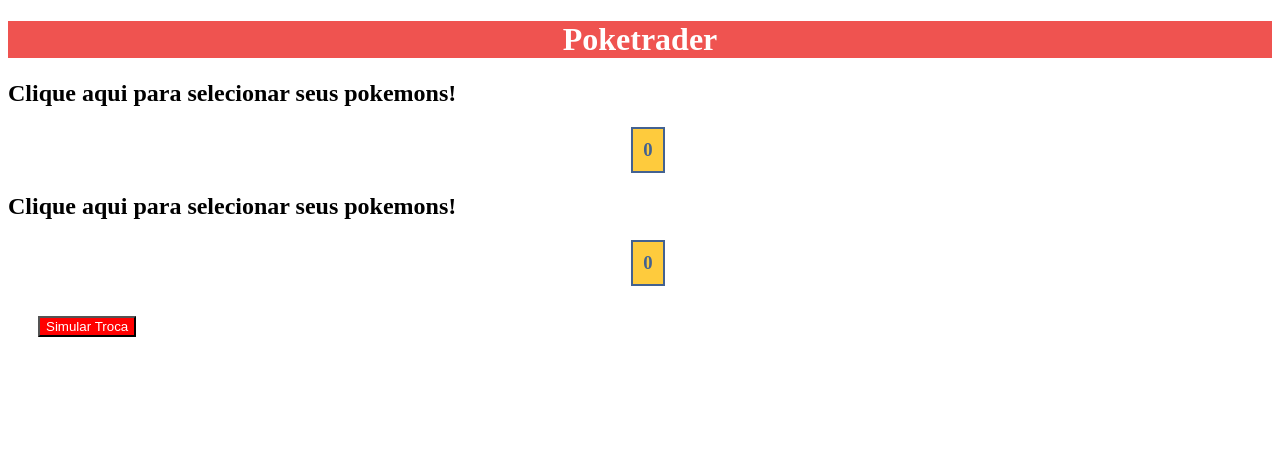
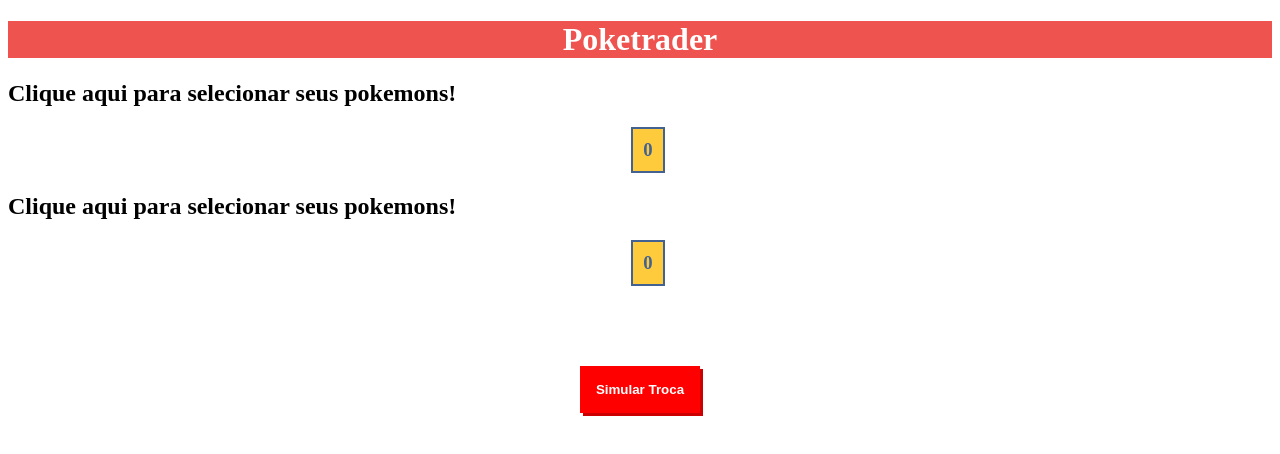
Before and after one commit to samuelfavila/poketrader, a React (Create React App) app: page / in a window 1280 px wide. Shown: the top 454 px of the page. Built offline with nearby package versions, Linux system fonts and the light colour scheme.

Commit message:
Fix Button and Results Text

```diff
--- a/src/components/PokemonSelectorModal/style.css
+++ b/src/components/PokemonSelectorModal/style.css
@@ -5,7 +5,7 @@
 	align-items: center;
 	justify-content: center;
 	height: 90vh;
-	/* min-height: 100vh; */
+	margin: 1em auto;
 	padding: 3rem 0.5rem;
 	background: #ffffff;
 	border-radius: 0.5rem;
--- a/src/components/TradeButton/index.jsx
+++ b/src/components/TradeButton/index.jsx
@@ -3,11 +3,9 @@ import "./style.css";
 
 const TradeButton = ({ onClick }) => {
 	return (
-		<div>
-			<button className="trade-button" onClick={onClick}>
-				Simular Troca
-			</button>
-		</div>
+		<button className="trade-button" onClick={onClick}>
+			Simular Troca
+		</button>
 	);
 };
 
--- a/src/components/TradeButton/style.css
+++ b/src/components/TradeButton/style.css
@@ -1,5 +1,9 @@
 .trade-button {
-	margin: 30px;
 	color: #fff;
-	background-color: red;
+	background-color: #ff0000;
+	border: none;
+	margin: 1rem auto;
+	padding: 1rem;
+	font-weight: bold;
+	box-shadow: 3px 3px #cc0000;
 }
--- a/src/pages/home/index.jsx
+++ b/src/pages/home/index.jsx
@@ -7,13 +7,14 @@ import TradeButton from "../../components/TradeButton";
 const Home = () => {
 	const [xpFirstCombination, setXpFirstCombination] = useState(0);
 	const [xpSecondCombination, setXpSecondCombination] = useState(0);
+	const [resultMessage, setResultMessage] = useState("");
 
 	const simulateTrade = () => {
 		const subtractFirstFromSecond = xpSecondCombination - xpFirstCombination;
 		const subtractSecondFromFirst = xpFirstCombination - xpSecondCombination;
 
 		if (xpSecondCombination === 0 || xpFirstCombination === 0) {
-			alert("Troca inválida! Selecione os pokemons.");
+			setResultMessage("Troca inválida! Selecione os pokemons.");
 			return;
 		}
 
@@ -21,9 +22,9 @@ const Home = () => {
 			(subtractFirstFromSecond < 50 && subtractFirstFromSecond >= 0) ||
 			(subtractSecondFromFirst < 50 && subtractSecondFromFirst >= 0)
 		) {
-			alert("Troca justa!");
+			setResultMessage("Troca justa!");
 		} else {
-			alert("Troca injusta!");
+			setResultMessage("Troca injusta!");
 		}
 	};
 
@@ -40,7 +41,10 @@ const Home = () => {
 					setXpTotal={setXpSecondCombination}
 				/>
 			</div>
-			<TradeButton onClick={simulateTrade} />
+			<div className="wrapper">
+				<p className="result-message">{resultMessage}</p>
+				<TradeButton onClick={simulateTrade} />
+			</div>
 		</div>
 	);
 };
--- a/src/pages/home/style.css
+++ b/src/pages/home/style.css
@@ -0,0 +1,4 @@
+.result-message {
+	text-align: center;
+	font-size: 2rem;
+}
```
